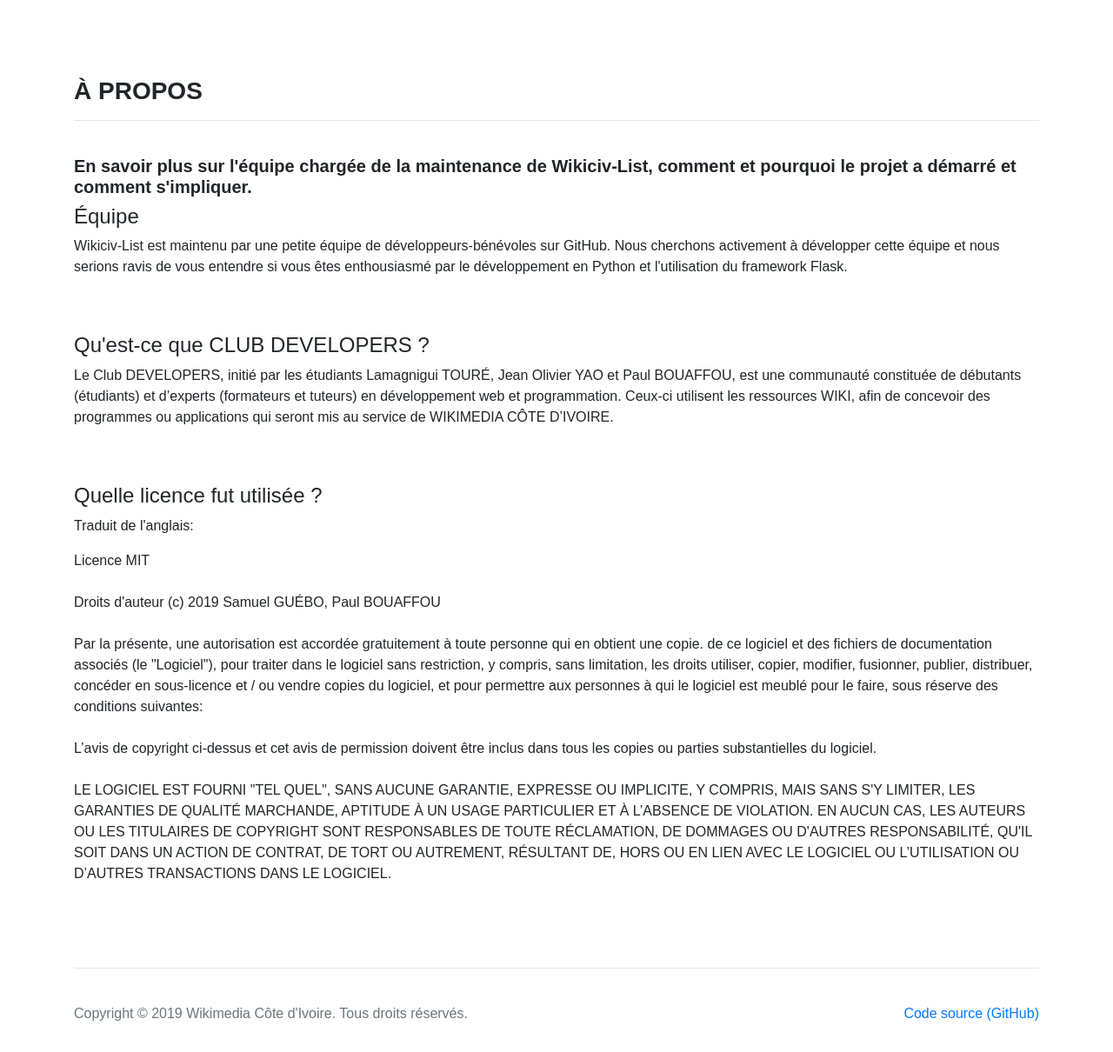
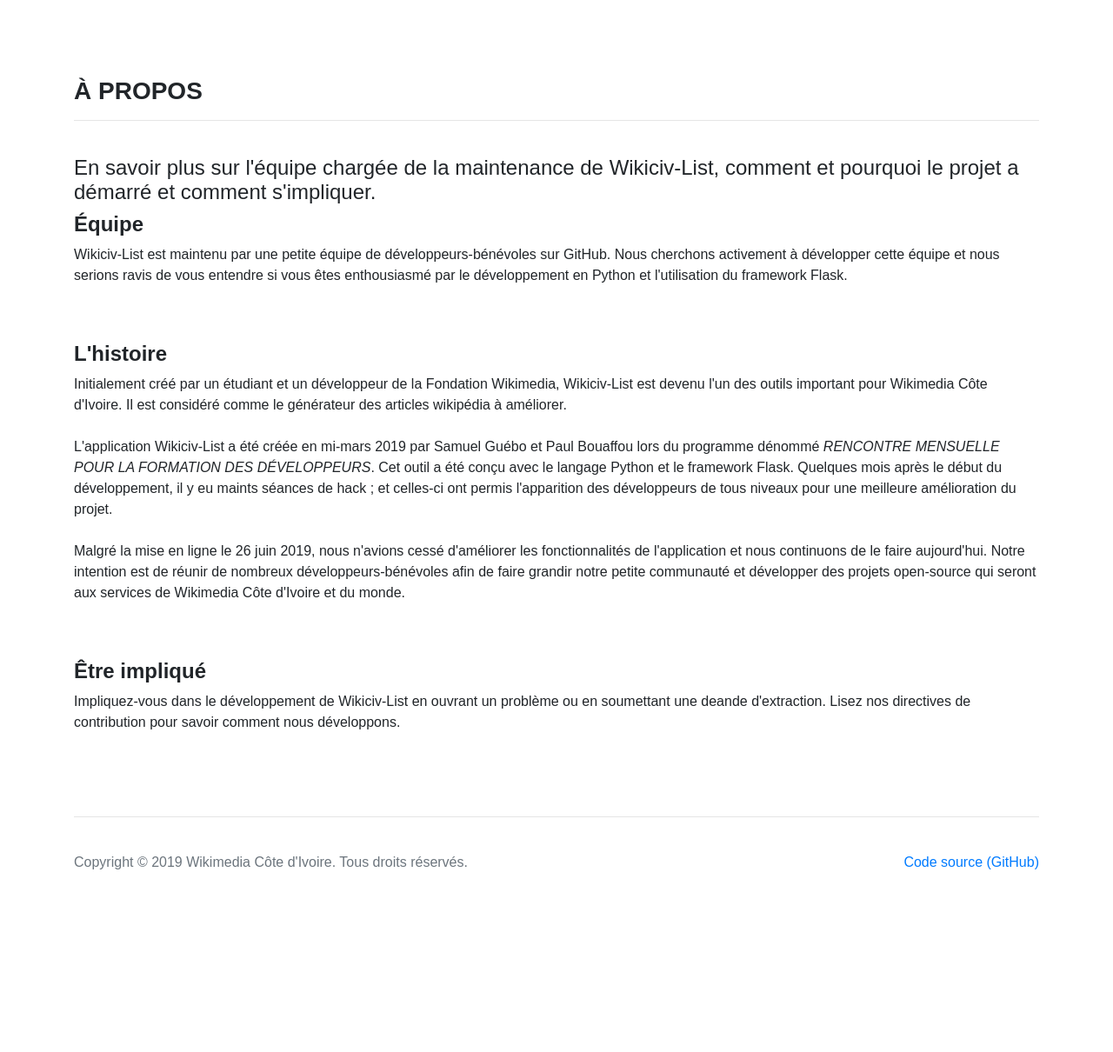
Before and after one commit to paulbouaffou/wikiciv-list, a Flask app: page /about in a window 1280 px wide. Shown: the part 56-1266 px from the top of the page at 87% size. After the commit the page ends 1056 px from the top, so only its background shows below. Run offline with Flask 2, Linux system fonts and the light colour scheme; some libraries are stand-ins or nearby versions.

Commit message:
[IMPR] Page About

```diff
--- a/templates/about.html
+++ b/templates/about.html
@@ -3,38 +3,28 @@
   <h3><strong>À PROPOS</strong></h3>
   <hr>
   <br>
-  <h5><strong>En savoir plus sur l'équipe chargée de la maintenance de Wikiciv-List, comment et pourquoi le projet a démarré et comment s'impliquer.</strong></h5>
-  <h4>Équipe</h4>
+  <h4>En savoir plus sur l'équipe chargée de la maintenance de Wikiciv-List, comment et pourquoi le projet a démarré et comment s'impliquer.</h4>
+
+  <h4><strong>Équipe</strong></h4>
   <P>Wikiciv-List est maintenu par une petite équipe de développeurs-bénévoles sur GitHub. Nous cherchons activement à développer cette équipe et nous serions ravis de vous entendre si vous êtes enthousiasmé par le développement en Python et l'utilisation du framework Flask.</P>
   <br>
   <br>
-  <h4>Qu'est-ce que CLUB DEVELOPERS ?</h4>
-  <P>Le Club DEVELOPERS, initié par les étudiants Lamagnigui TOURÉ, Jean Olivier YAO et Paul BOUAFFOU, est une communauté constituée de débutants (étudiants) et d’experts (formateurs et tuteurs) en développement web et programmation.
-Ceux-ci utilisent les ressources WIKI, afin de concevoir des programmes ou applications qui seront mis au service de WIKIMEDIA CÔTE D’IVOIRE.</P>
+  <h4><strong>L'histoire</strong></h4>
+  <P>Initialement créé par un étudiant et un développeur de la Fondation Wikimedia, Wikiciv-List est devenu l'un des outils important pour Wikimedia Côte d'Ivoire. Il est considéré comme le générateur des articles wikipédia à améliorer.
   <br>
   <br>
-  <h4>Quelle licence fut utilisée ?</h4>
-  <p>Traduit de l'anglais:</p>
-  <P>Licence MIT<br><br>
-
-Droits d'auteur (c) 2019 Samuel GUÉBO, Paul BOUAFFOU<br><br>
-
-Par la présente, une autorisation est accordée gratuitement à toute personne qui en obtient une copie.
-de ce logiciel et des fichiers de documentation associés (le "Logiciel"), pour traiter
-dans le logiciel sans restriction, y compris, sans limitation, les droits
-utiliser, copier, modifier, fusionner, publier, distribuer, concéder en sous-licence et / ou vendre
-copies du logiciel, et pour permettre aux personnes à qui le logiciel est
-meublé pour le faire, sous réserve des conditions suivantes:<br><br>
-
-L’avis de copyright ci-dessus et cet avis de permission doivent être inclus dans tous les copies ou parties substantielles du logiciel.<br><br>
-LE LOGICIEL EST FOURNI "TEL QUEL", SANS AUCUNE GARANTIE, EXPRESSE OU
-IMPLICITE, Y COMPRIS, MAIS SANS S'Y LIMITER, LES GARANTIES DE QUALITÉ MARCHANDE,
-APTITUDE À UN USAGE PARTICULIER ET À L’ABSENCE DE VIOLATION. EN AUCUN CAS,
-LES AUTEURS OU LES TITULAIRES DE COPYRIGHT SONT RESPONSABLES DE TOUTE RÉCLAMATION, DE DOMMAGES OU D'AUTRES
-RESPONSABILITÉ, QU'IL SOIT DANS UN ACTION DE CONTRAT, DE TORT OU AUTREMENT, RÉSULTANT DE,
-HORS OU EN LIEN AVEC LE LOGICIEL OU L’UTILISATION OU D’AUTRES TRANSACTIONS DANS LE
-LOGICIEL.
-</P>
+  L'application Wikiciv-List a été créée en mi-mars 2019 par Samuel Guébo et Paul Bouaffou lors du programme dénommé <i>RENCONTRE MENSUELLE POUR LA FORMATION DES DÉVELOPPEURS</i>. Cet outil a été conçu avec le langage Python et le framework Flask. Quelques mois après le début du développement, il y eu maints séances de hack ; et celles-ci ont permis l'apparition des développeurs de tous niveaux pour une meilleure amélioration du projet.
   <br>
   <br>
+  Malgré la mise en ligne le 26 juin 2019, nous n'avions cessé d'améliorer les fonctionnalités de l'application et nous continuons de le faire aujourd'hui.
+  Notre intention est de réunir de nombreux développeurs-bénévoles afin de faire grandir notre petite communauté et développer des projets open-source qui seront aux services de Wikimedia Côte d'Ivoire et du monde.
+  </P>
+  <br>
+  <br>
+  <h4><strong>Être impliqué</strong></h4>
+  <p>Impliquez-vous dans le développement de Wikiciv-List en ouvrant un problème ou en soumettant une deande d'extraction. Lisez nos directives de contribution pour savoir comment nous développons.</p>
+  <br>
+  <br>
+
+
 {% endblock %}
```
